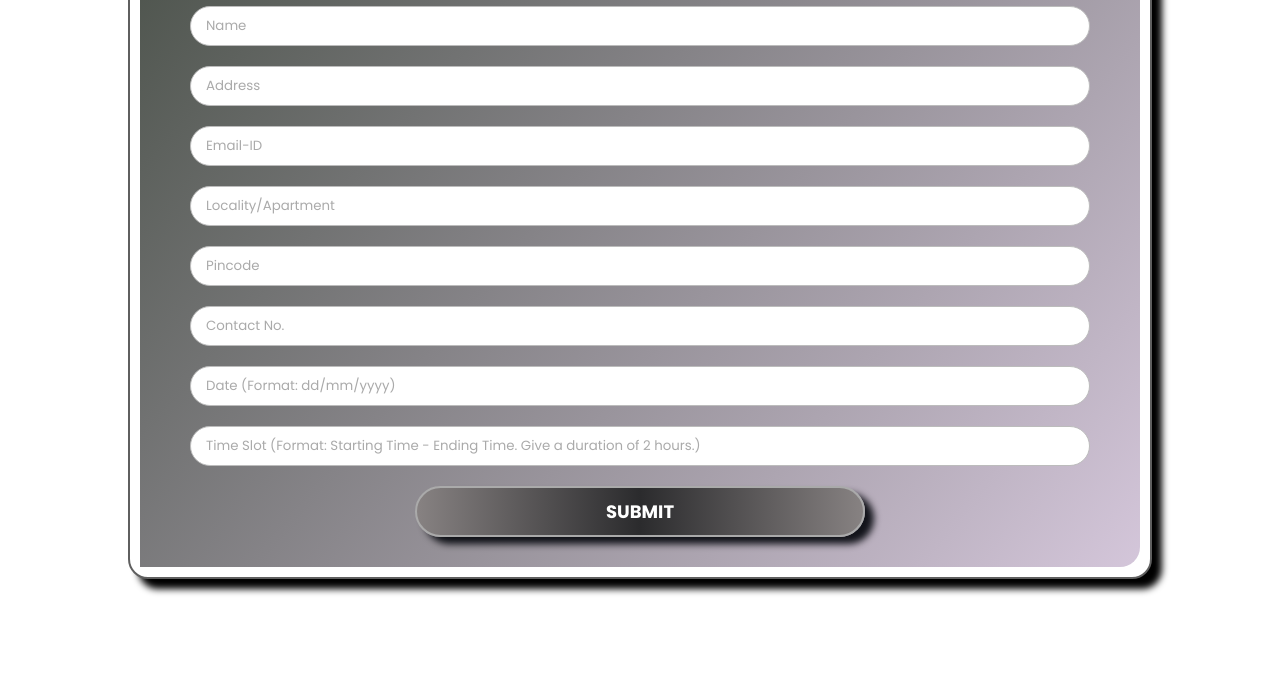
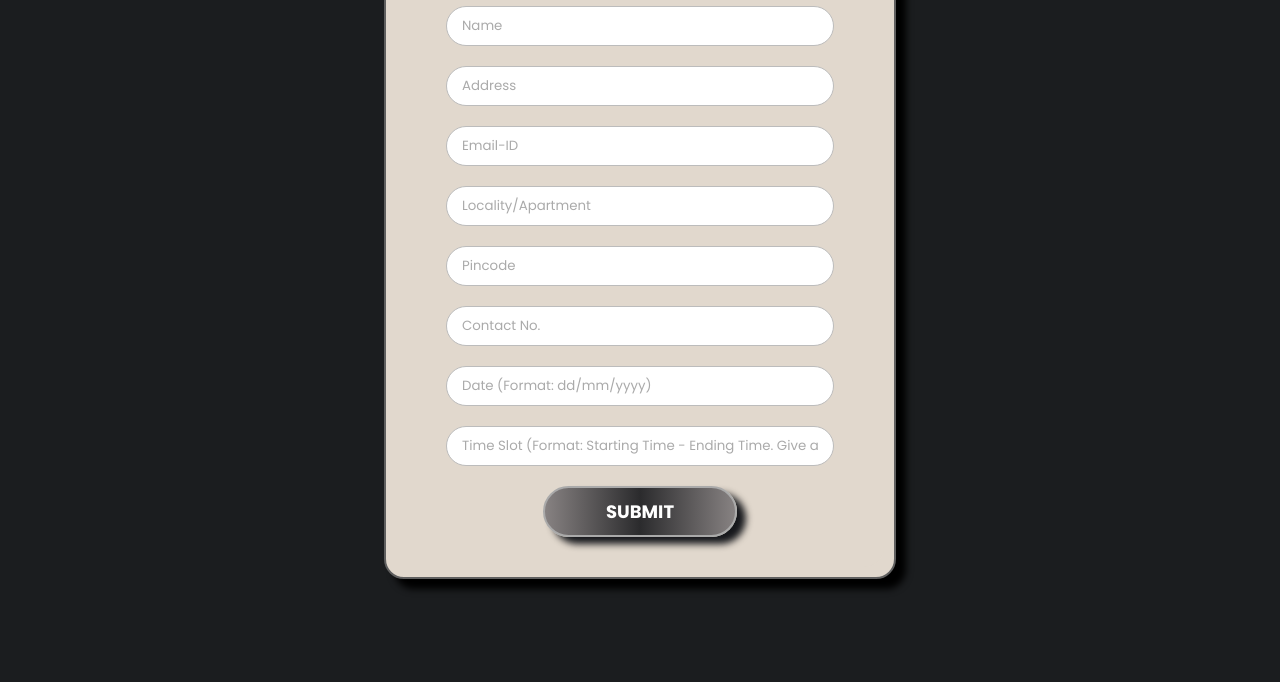
Before and after one commit to IshaanKhullar0007/Clothing-Website, a website: page Fancy-Garments/Details For Checkout HTML.html in a window 1280 px wide. Shown: the part 218-900 px from the top of the page. Drawn offline with Linux system fonts and the light colour scheme.

Commit message:
Update Details For Checkout CSS.css

```diff
--- a/Fancy-Garments/Details For Checkout CSS.css
+++ b/Fancy-Garments/Details For Checkout CSS.css
@@ -6,7 +6,10 @@
     box-sizing: border-box;
     font-family: 'Poppins', sans-serif;
 }
-
+body{
+    background-color:#1b1d1f;
+    color: white;
+}
 .navigation{
     display: flex;
     justify-content: space-between;
@@ -40,7 +43,7 @@ body{
 }
 
 .contact-in{
-    width: 80%;
+    width: 40%;
     height: auto;
     margin: auto;
     display: flex;
@@ -48,7 +51,7 @@ body{
     padding: 10px;
     border: 2px solid rgb(95, 95, 95);
     border-radius: 20px;
-    background: #fff;
+    background-color: rgb(225, 216, 205);
     box-shadow: 10px 10px 7px rgba(0, 0, 0, 1);
     /* box-shadow: 9px 7px 7px rgba(0, 3, 9, 0.9); */
 
@@ -70,7 +73,7 @@ body{
 
 }
 .contact-form{
-    background: linear-gradient(130deg,#4a5149,#d4c6da);
+    background-color: rgb(225, 216, 205);
     width: 100%;
     height: auto;
     flex: 50%;
```
